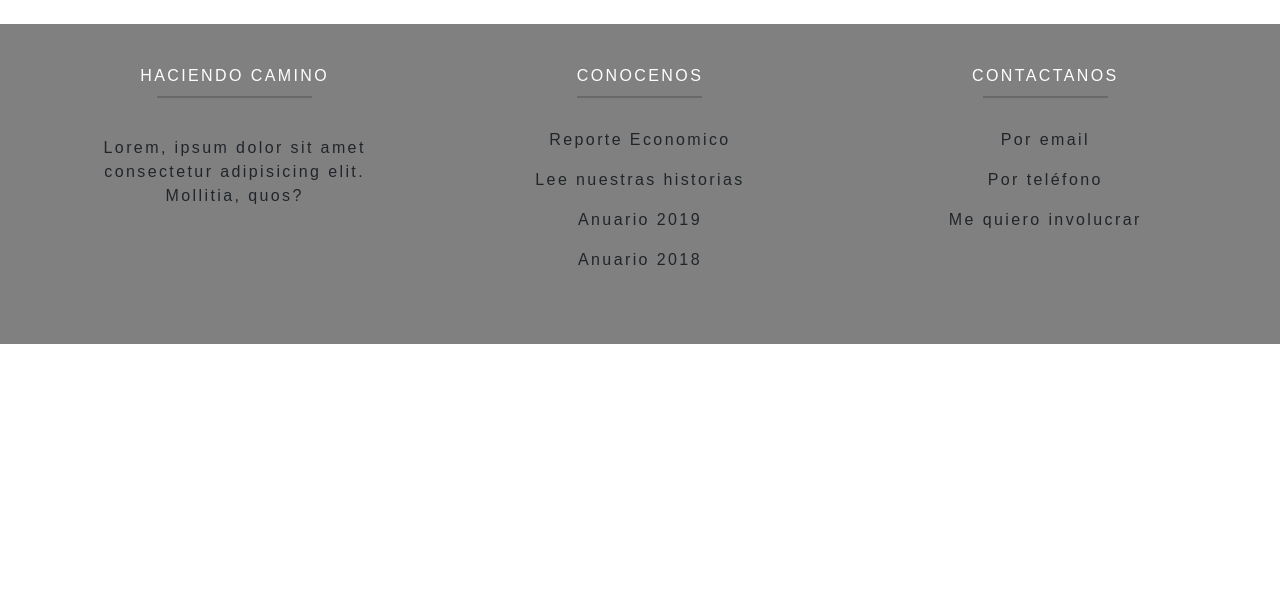
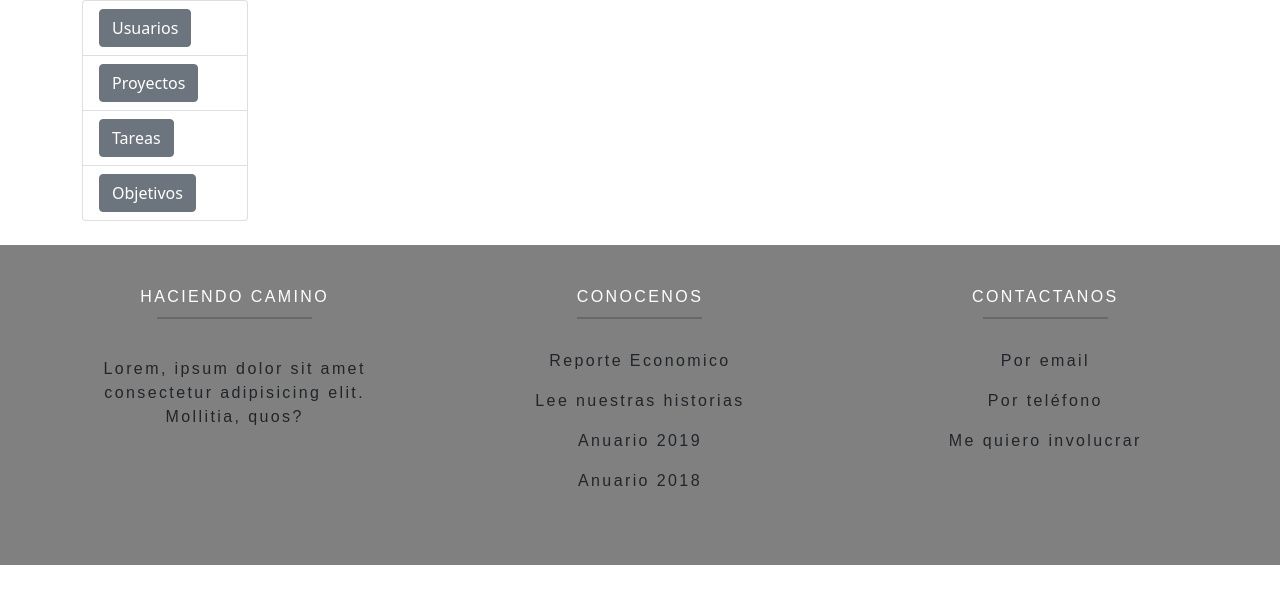
Before and after one commit to buenoaires21/team-4, a plain HTML site: page front/proyecto.html in a window 1280 px wide. Drawn offline with nearby package versions, Linux system fonts and the light colour scheme.

Commit message:
Adding buttons and table

```diff
--- a/front/proyecto.html
+++ b/front/proyecto.html
@@ -10,12 +10,35 @@
   <title>Haciendo Camino</title>
 </head>
 <body>
-    <nav>
-
-    </nav>
-
+    <main>
+      <div class="container">
+        <div class="row">
+          <div class="col-2">
+            <ul class="list-group">
+              <li class="list-group-item d-flex justify-content-between align-items-center">
+                <button type="button" class="btn btn-secondary" onclick="DoQuery('users', ['id', 'Name', 'Username', 'Email', 'DNI', 'CellNumber', 'SecurityNumber', 'Province', 'Born','Active'])">Usuarios</button>
+              </li>
+              <li class="list-group-item d-flex justify-content-between align-items-center">
+                <button type="button" class="btn btn-secondary" onclick="DoQuery('projects', ['id', 'Title', 'Province', 'City', 'Description', 'Active'])">Proyectos</button>
+              </li>
+              <li class="list-group-item d-flex justify-content-between align-items-center">
+                <button type="button" class="btn btn-secondary" onclick="DoQuery('tasks', ['id', 'Title', 'Description'])">Tareas</button>
+              </li>
+              <li class="list-group-item d-flex justify-content-between align-items-center">
+                <button type="button" class="btn btn-secondary" onclick="DoQuery('objectives', ['id', 'Title', 'Description'])">Objetivos</button>
+              </li>
+            </ul>
+          </div>
+          <div class="col-9">
+            <table class="table">
+              <thead id="thead"></thead>
+              <tbody id="tbody"></tbody>
+            </table>
+          </div>
+        </div>
+      </div>
+    </main>
     <footer class="footer">
-
         <div class="container-fluid text-center text-md-left mt-2">
           <div class="row">
             <div class="col-md-3   mx-auto mb-4">
@@ -23,20 +46,16 @@
               <hr class="bg-dark mb-4 mt-0 d-inline-block mx-auto" style="width: 155px; height: 2px;">
               <p class="mt-2 textos textos-light">Lorem, ipsum dolor sit amet consectetur adipisicing elit. Mollitia, quos?</p>
             </div>
-
             <div class="col-md-3 mx-auto mb-4">
               <h6 class="text-uppercase textos textos-white ">Conocenos</h6>
               <hr class="bg-dark mb-4 mt-0 d-inline-block mx-auto" style="width: 125px; height: 2px;">
-
               <ul class="list-unstyled textos textos-light">
                 <p>Reporte Economico</p>
                 <p>Lee nuestras historias</p>
                 <p>Anuario 2019</p>
                 <p>Anuario 2018</p>
-
               </ul>
             </div>
-
             <div class="col-md-3 mx-auto mb-4">
               <h6 class="text-uppercase textos textos-white">Contactanos</h6>
               <hr class="bg-dark mb-4 mt-0 d-inline-block mx-auto" style="width: 125px; height: 2px;">
@@ -44,7 +63,6 @@
                 <p>Por email</p>
                 <p>Por teléfono</p>
                 <p>Me quiero involucrar</p>
-
               </ul>
             </div>
           </div>
@@ -53,5 +71,6 @@
         </div>
     </footer>
     <script src="https://cdn.jsdelivr.net/npm/bootstrap@5.0.0-beta3/dist/js/bootstrap.bundle.min.js" integrity="sha384-JEW9xMcG8R+pH31jmWH6WWP0WintQrMb4s7ZOdauHnUtxwoG2vI5DkLtS3qm9Ekf" crossorigin="anonymous"></script>
+    <script src="js/querys.js"></script>
 </body>
 </html>
```
